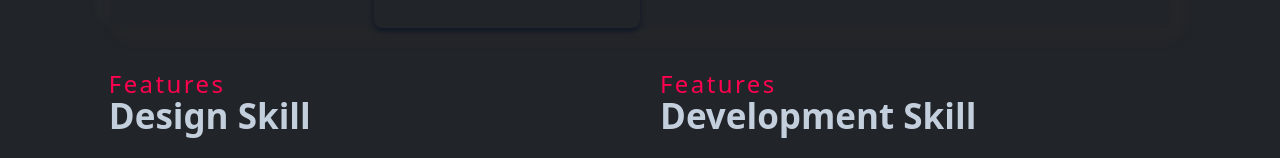
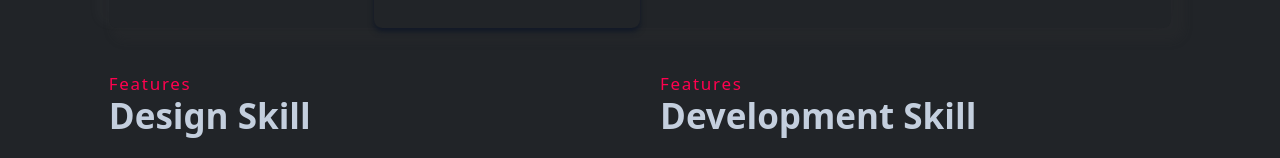
Before and after one commit to Pyae-Sone-Phone-Myint/my-portfolio, a React (Vite) app: page / in a window 1280 px wide. Both pictures are taken after a click on the button "Professional Skills". Shown: the part 410-568 px from the top of the page. Built offline with nearby package versions, Linux system fonts and the light colour scheme; the HTML template or start-up script is replaced by a standard one.

Commit message:
updated resume3

```diff
--- a/src/components/Resume/Resume_item2.jsx
+++ b/src/components/Resume/Resume_item2.jsx
@@ -6,7 +6,7 @@ const Resume_item2 = () => {
     <>
       <div className="w-[83%] mx-auto flex flex-col my-10 gap-10 lg:flex-row pb-5">
         <div className=" w-full lg:w-[50%]">
-          <div className="text-[#ff014f] tracking-widest">Features</div>
+          <div className="text-[#ff014f] text-[17px] tracking-widest">Features</div>
           <div className=" text-[35px] mb-7 font-bold text-[#c4cfde]">
             Design Skill
           </div>
@@ -79,7 +79,7 @@ const Resume_item2 = () => {
           </div>
         </div>
         <div className=" w-full lg:w-[50%]">
-          <div className="text-[#ff014f] tracking-widest">Features</div>
+          <div className="text-[#ff014f] text-[17px] tracking-widest">Features</div>
           <div className=" text-[35px] mb-7 font-bold text-[#c4cfde]">
             Development Skill
           </div>
```
